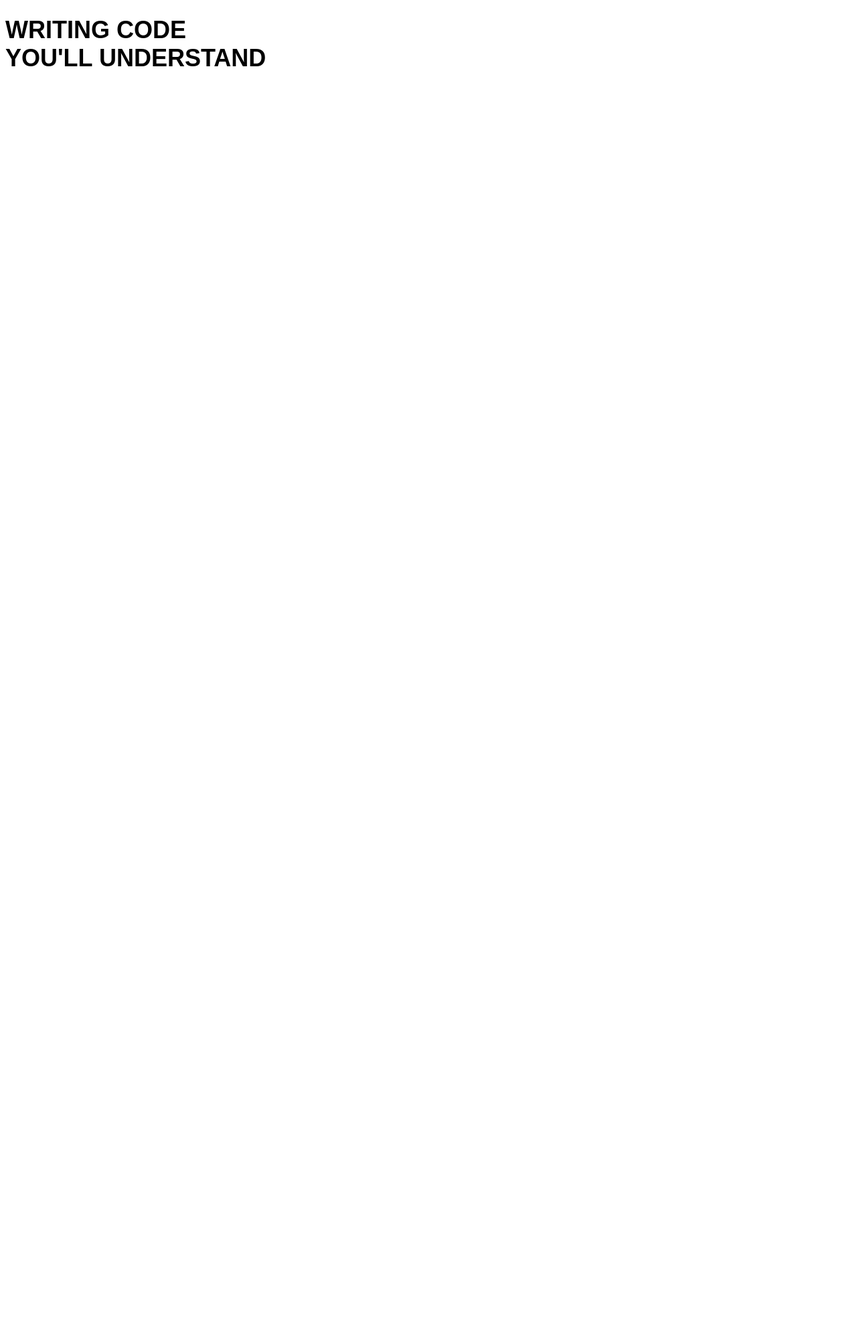
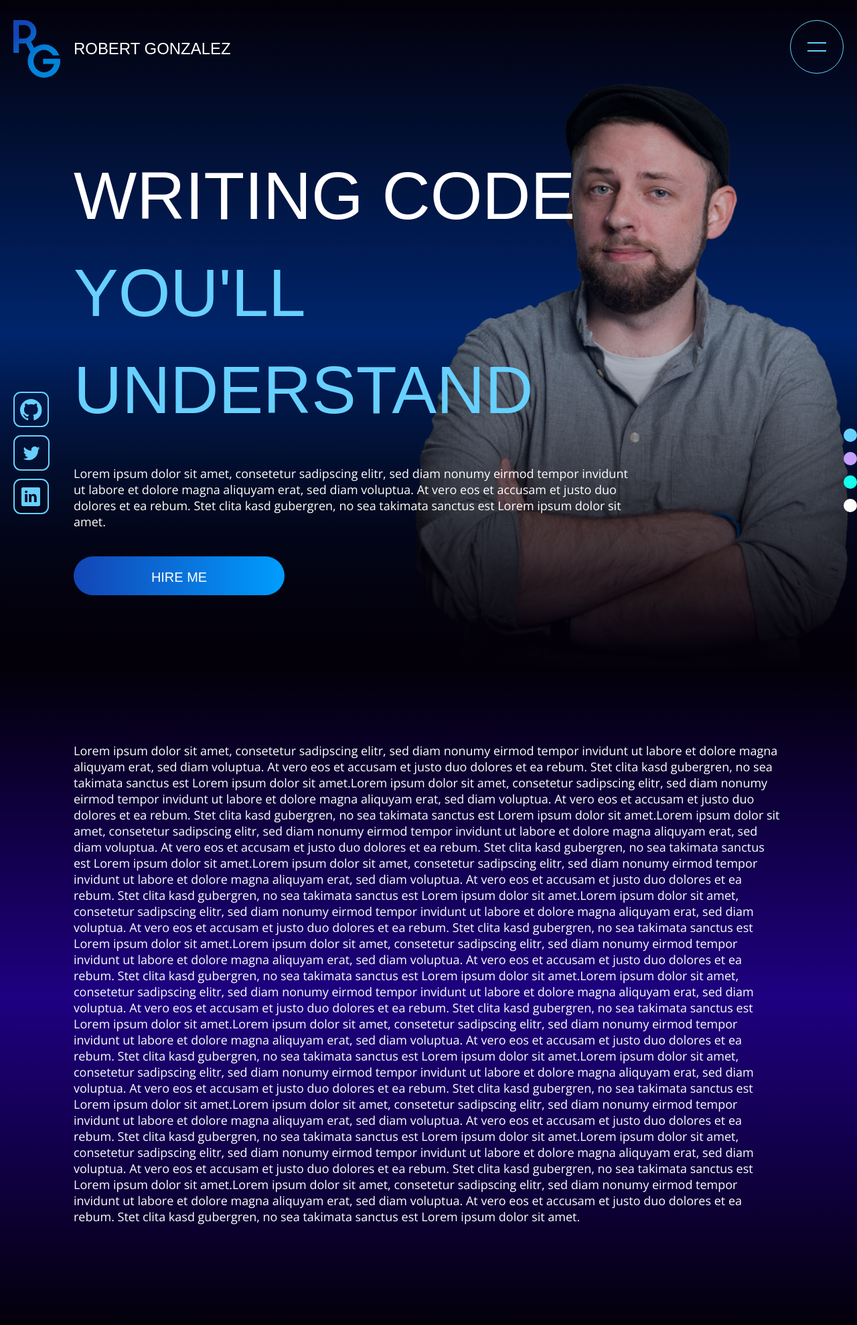
Before and after one commit to bobbyg211/Personal-Portfolio, a PHP site: page /pages/index.html in a window 1280 px wide. Shown: the whole page at 67% size. Before the commit the page ends 99 px from the top, so only its background shows below. Run offline with PHP 8.4, Linux system fonts and the light colour scheme; some web fonts are replaced.

Commit message:
Home Banner - Desktop Lg - Complete

```diff
--- a/css/general.css
+++ b/css/general.css
@@ -1,3 +1,5 @@
+/* Fonts */
+
 @font-face {
   font-family: "Aqua Grotesque";
   src: url("../fonts/Aqua-Grotesque/AquaGrotesque.eot");
@@ -10,6 +12,32 @@
   font-weight: normal;
   font-style: normal;
   font-display: swap;
+}
+
+/* Variables */
+
+:root {
+  --header-font: "Aqua Grotesque", sans-serif;
+  --body-font: "Open Sans", sans-serif;
+  --sky-blue: #67d0ff;
+  --light-blue: #009dff;
+  --middle-blue: #1345b5;
+  --dark-blue: #00256c;
+  --black-blue: #03000a;
+  --dark-purple: #1e0081;
+  --middle-purple: #c5a0ff;
+  --teal: #15ffed;
+}
+
+/* Basics */
+* {
+  box-sizing: border-box;
+}
+
+html,
+body {
+  margin: 0;
+  padding: 0;
 }
 
 html {
@@ -32,17 +60,32 @@ html {
 }
 
 body {
-  font-family: "Open Sans", sans-serif;
+  font-family: var(--body-font);
+  font-weight: normal;
+  color: white;
 }
+
+/* Containers */
 
 [class*="container"] {
   width: 100%;
-  padding: 0 20px;
+  padding: 110px;
   margin: 0 auto;
 }
 
 .container-lg {
-  max-width: 1200px;
+  max-width: 1640px;
+}
+
+h1,
+h2,
+h3,
+h4,
+h5,
+h6,
+p,
+li {
+  margin: 0 0 40px 0;
 }
 
 h1,
@@ -51,11 +94,198 @@ h3,
 h4,
 h5,
 h6 {
-  font-family: "Aqua Grotesque", sans-serif;
+  font-family: var(--header-font);
   text-transform: uppercase;
+}
+
+h1 {
+  font-size: 5.55rem;
+  font-weight: 300;
+  line-height: 145px;
 }
 
 p,
 li {
   font-size: 1rem;
 }
+
+/* Header */
+
+.header .main-ribbon,
+.header .sub-ribbon {
+  pointer-events: none;
+}
+
+.logo,
+nav,
+.social,
+.dot-nav {
+  pointer-events: all;
+}
+
+.header .main-ribbon {
+  padding: 0 20px;
+  position: fixed;
+  z-index: 999999;
+  left: 50%;
+  transform: translateX(-50%);
+  top: 30px;
+  width: 100%;
+  display: flex;
+}
+
+.header .main-ribbon .logo a {
+  display: flex;
+  align-items: center;
+  text-decoration: none;
+}
+
+.header .main-ribbon .logo a .rg {
+  width: 70px;
+  margin-right: 20px;
+}
+
+.header .main-ribbon .logo a .name {
+  font-family: var(--header-font);
+  text-transform: uppercase;
+  font-size: 1.33rem;
+  color: white;
+  overflow: hidden;
+}
+
+.header .main-ribbon .logo a .name .inner {
+  position: relative;
+  left: 0;
+  transition: all 0.2s ease;
+}
+
+.header .main-ribbon .logo a .name .inner.hide-name {
+  left: -100%;
+}
+
+.header .main-ribbon nav {
+  margin-left: auto;
+}
+
+.header .main-ribbon nav .hamburger {
+  width: 80px;
+  height: 80px;
+  border-radius: 50%;
+  border: 1px solid var(--sky-blue);
+  display: flex;
+  flex-direction: column;
+  align-items: center;
+  justify-content: center;
+  padding: 25px;
+  cursor: pointer;
+}
+
+.header .main-ribbon nav .hamburger span {
+  display: block;
+  background: var(--sky-blue);
+  width: 100%;
+  height: 2px;
+  margin: 5px 0;
+  position: relative;
+  top: 0;
+  transition: all 0.2s ease;
+}
+
+.header .main-ribbon nav .hamburger.active span:nth-child(1) {
+  transform: rotate(45deg);
+  top: 6px;
+}
+
+.header .main-ribbon nav .hamburger.active span:nth-child(2) {
+  transform: rotate(-45deg);
+  top: -6px;
+}
+
+.header .sub-ribbon {
+  padding: 0 20px;
+  position: fixed;
+  z-index: 999999;
+  left: 50%;
+  bottom: 20px;
+  transform: translateX(-50%);
+  display: flex;
+}
+
+.header .sub-ribbon .social div {
+  margin: 7px 0;
+}
+
+.header .sub-ribbon .dot-nav {
+  position: absolute;
+  bottom: 0;
+  right: 0;
+}
+
+.header .sub-ribbon .dot-nav span {
+  display: block;
+  width: 20px;
+  height: 20px;
+  border-radius: 50%;
+  margin: 15px 0;
+  position: relative;
+}
+
+.header .sub-ribbon .dot-nav span.blue {
+  background: var(--sky-blue);
+}
+
+.header .sub-ribbon .dot-nav span.blue:after {
+  content: "";
+  width: 15px;
+  height: 15px;
+  display: block;
+  border: 2px solid var(--sky-blue);
+  border-radius: 50%;
+  opacity: 1;
+  position: absolute;
+  left: 50%;
+  top: 50%;
+  transform: translate(-50%, -50%);
+}
+
+.header .sub-ribbon .dot-nav span.blue.active:after {
+  opacity: 0;
+  width: 30px;
+  height: 30px;
+  transition: all 0.5s ease;
+}
+
+.header .sub-ribbon .dot-nav span.purple {
+  background: var(--middle-purple);
+}
+
+.header .sub-ribbon .dot-nav span.green {
+  background: var(--teal);
+}
+
+.header .sub-ribbon .dot-nav span.white {
+  background: white;
+}
+
+/* Buttons */
+
+[class*="-btn"] {
+  border-radius: 30px;
+  min-width: 315px;
+  padding: 20px 50px 15px 50px;
+  text-transform: uppercase;
+  font-size: 1.11rem;
+  font-family: var(--header-font);
+  border: none;
+  color: white;
+}
+
+[class*="-btn"] a,
+a[class*="-btn"] {
+  text-decoration: none;
+  color: white;
+}
+
+.blue-btn {
+  background: linear-gradient(to right, var(--middle-blue), var(--light-blue));
+}
--- a/css/home.css
+++ b/css/home.css
@@ -0,0 +1,63 @@
+.home .banner {
+  min-height: 100vh;
+  width: 100%;
+  background: linear-gradient(
+    to bottom,
+    var(--black-blue),
+    var(--dark-blue),
+    var(--black-blue)
+  );
+  display: flex;
+  align-items: center;
+  position: relative;
+}
+
+.home .banner:after {
+  content: "";
+  position: absolute;
+  top: 0;
+  left: 0;
+  width: 100%;
+  height: 100%;
+  background: linear-gradient(
+    to bottom,
+    transparent,
+    transparent,
+    var(--black-blue)
+  );
+}
+
+.home .banner .container-lg {
+  position: relative;
+  min-height: 100vh;
+}
+
+.home .banner .content-area {
+  max-width: 80%;
+  position: relative;
+  z-index: 1;
+  padding-top: 110px;
+}
+
+.home .banner h1 .lgt-blu {
+  color: var(--sky-blue);
+}
+
+.home .banner .headshot img {
+  position: absolute;
+  bottom: 0;
+  right: 0;
+  z-index: 0;
+  height: 100%;
+  width: auto;
+  padding-top: 110px;
+}
+
+.home .skills-services {
+  background: linear-gradient(
+    to bottom,
+    var(--black-blue),
+    var(--dark-purple),
+    var(--black-blue)
+  );
+}
--- a/pages/index.html
+++ b/pages/index.html
@@ -4,6 +4,7 @@
     <meta charset="UTF-8" />
     <meta name="viewport" content="width=device-width, initial-scale=1.0" />
     <link rel="preconnect" href="https://fonts.gstatic.com" />
+    <link rel="icon" type="image/png" src="../images/favicon.png" />
     <link
       href="https://fonts.googleapis.com/css2?family=Open+Sans:ital,wght@0,300;0,400;0,600;0,700;0,800;1,300;1,400;1,600;1,700;1,800&display=swap"
       rel="stylesheet"
@@ -11,9 +12,137 @@
     <link rel="stylesheet" href="../css/main.css" />
     <title>Robert Gonzalez | Home</title>
   </head>
-  <body>
-    <h1>Writing Code<br />You'll Understand</h1>
+  <body class="home">
+    <header class="header">
+      <div class="main-ribbon container-lg">
+        <div class="logo">
+          <a href="https://robertgonzalez.io/">
+            <img class="rg" src="../images/rg-logo-blue.svg" alt="RG" />
+            <div class="name"><span class="inner">Robert Gonzalez</span></div>
+          </a>
+        </div>
+        <nav>
+          <div class="hamburger">
+            <span></span>
+            <span></span>
+          </div>
+          <div class="main-menu"></div>
+        </nav>
+      </div>
+      <div class="sub-ribbon container-lg">
+        <div class="social">
+          <div class="github">
+            <a href="https://github.com/bobbyg211">
+              <img src="../images/github-icon-blue.svg" alt="Github" />
+            </a>
+          </div>
+          <div class="twitter">
+            <a href="https://twitter.com/theOGbobbyG">
+              <img src="../images/twitter-icon-blue.svg" alt="Twitter" />
+            </a>
+          </div>
+          <div class="linkedin">
+            <a href="https://www.linkedin.com/in/robert-d-gonzalez/">
+              <img src="../images/linkedin-icon-blue.svg" alt="LinkedIn" />
+            </a>
+          </div>
+        </div>
+        <div class="dot-nav">
+          <span class="blue"></span>
+          <span class="purple"></span>
+          <span class="green"></span>
+          <span class="white"></span>
+        </div>
+      </div>
+    </header>
 
+    <main>
+      <div class="banner">
+        <div class="container-lg">
+          <div class="content-area">
+            <h1>
+              Writing Code<br /><span class="lgt-blu">You'll Understand</span>
+            </h1>
+            <p>
+              Lorem ipsum dolor sit amet, consetetur sadipscing elitr, sed diam
+              nonumy eirmod tempor invidunt ut labore et dolore magna aliquyam
+              erat, sed diam voluptua. At vero eos et accusam et justo duo
+              dolores et ea rebum. Stet clita kasd gubergren, no sea takimata
+              sanctus est Lorem ipsum dolor sit amet.
+            </p>
+            <button class="blue-btn">
+              <a href="https://robertgonzalez.io/contact">Hire Me</a>
+            </button>
+          </div>
+          <div class="headshot">
+            <img src="../images/headshot-home.png" alt="Headshot of Robert" />
+          </div>
+        </div>
+      </div>
+
+      <div class="skills-services">
+        <div class="container-lg">
+          <p>
+            Lorem ipsum dolor sit amet, consetetur sadipscing elitr, sed diam
+            nonumy eirmod tempor invidunt ut labore et dolore magna aliquyam
+            erat, sed diam voluptua. At vero eos et accusam et justo duo dolores
+            et ea rebum. Stet clita kasd gubergren, no sea takimata sanctus est
+            Lorem ipsum dolor sit amet.Lorem ipsum dolor sit amet, consetetur
+            sadipscing elitr, sed diam nonumy eirmod tempor invidunt ut labore
+            et dolore magna aliquyam erat, sed diam voluptua. At vero eos et
+            accusam et justo duo dolores et ea rebum. Stet clita kasd gubergren,
+            no sea takimata sanctus est Lorem ipsum dolor sit amet.Lorem ipsum
+            dolor sit amet, consetetur sadipscing elitr, sed diam nonumy eirmod
+            tempor invidunt ut labore et dolore magna aliquyam erat, sed diam
+            voluptua. At vero eos et accusam et justo duo dolores et ea rebum.
+            Stet clita kasd gubergren, no sea takimata sanctus est Lorem ipsum
+            dolor sit amet.Lorem ipsum dolor sit amet, consetetur sadipscing
+            elitr, sed diam nonumy eirmod tempor invidunt ut labore et dolore
+            magna aliquyam erat, sed diam voluptua. At vero eos et accusam et
+            justo duo dolores et ea rebum. Stet clita kasd gubergren, no sea
+            takimata sanctus est Lorem ipsum dolor sit amet.Lorem ipsum dolor
+            sit amet, consetetur sadipscing elitr, sed diam nonumy eirmod tempor
+            invidunt ut labore et dolore magna aliquyam erat, sed diam voluptua.
+            At vero eos et accusam et justo duo dolores et ea rebum. Stet clita
+            kasd gubergren, no sea takimata sanctus est Lorem ipsum dolor sit
+            amet.Lorem ipsum dolor sit amet, consetetur sadipscing elitr, sed
+            diam nonumy eirmod tempor invidunt ut labore et dolore magna
+            aliquyam erat, sed diam voluptua. At vero eos et accusam et justo
+            duo dolores et ea rebum. Stet clita kasd gubergren, no sea takimata
+            sanctus est Lorem ipsum dolor sit amet.Lorem ipsum dolor sit amet,
+            consetetur sadipscing elitr, sed diam nonumy eirmod tempor invidunt
+            ut labore et dolore magna aliquyam erat, sed diam voluptua. At vero
+            eos et accusam et justo duo dolores et ea rebum. Stet clita kasd
+            gubergren, no sea takimata sanctus est Lorem ipsum dolor sit
+            amet.Lorem ipsum dolor sit amet, consetetur sadipscing elitr, sed
+            diam nonumy eirmod tempor invidunt ut labore et dolore magna
+            aliquyam erat, sed diam voluptua. At vero eos et accusam et justo
+            duo dolores et ea rebum. Stet clita kasd gubergren, no sea takimata
+            sanctus est Lorem ipsum dolor sit amet.Lorem ipsum dolor sit amet,
+            consetetur sadipscing elitr, sed diam nonumy eirmod tempor invidunt
+            ut labore et dolore magna aliquyam erat, sed diam voluptua. At vero
+            eos et accusam et justo duo dolores et ea rebum. Stet clita kasd
+            gubergren, no sea takimata sanctus est Lorem ipsum dolor sit
+            amet.Lorem ipsum dolor sit amet, consetetur sadipscing elitr, sed
+            diam nonumy eirmod tempor invidunt ut labore et dolore magna
+            aliquyam erat, sed diam voluptua. At vero eos et accusam et justo
+            duo dolores et ea rebum. Stet clita kasd gubergren, no sea takimata
+            sanctus est Lorem ipsum dolor sit amet.Lorem ipsum dolor sit amet,
+            consetetur sadipscing elitr, sed diam nonumy eirmod tempor invidunt
+            ut labore et dolore magna aliquyam erat, sed diam voluptua. At vero
+            eos et accusam et justo duo dolores et ea rebum. Stet clita kasd
+            gubergren, no sea takimata sanctus est Lorem ipsum dolor sit
+            amet.Lorem ipsum dolor sit amet, consetetur sadipscing elitr, sed
+            diam nonumy eirmod tempor invidunt ut labore et dolore magna
+            aliquyam erat, sed diam voluptua. At vero eos et accusam et justo
+            duo dolores et ea rebum. Stet clita kasd gubergren, no sea takimata
+            sanctus est Lorem ipsum dolor sit amet.
+          </p>
+        </div>
+      </div>
+    </main>
+
+    <footer></footer>
     <script src="https://ajax.googleapis.com/ajax/libs/jquery/3.5.1/jquery.min.js"></script>
     <script src="../js/main.js"></script>
   </body>
```
Also changed, not shown: js/general.js (+17 -1 lines), images/favicon.png (added), images/github-icon-blue.svg (added), images/headshot-home.png (added), images/linkedin-icon-blue.svg (added), images/rg-logo-blue.svg (added), images/twitter-icon-blue.svg (added).
